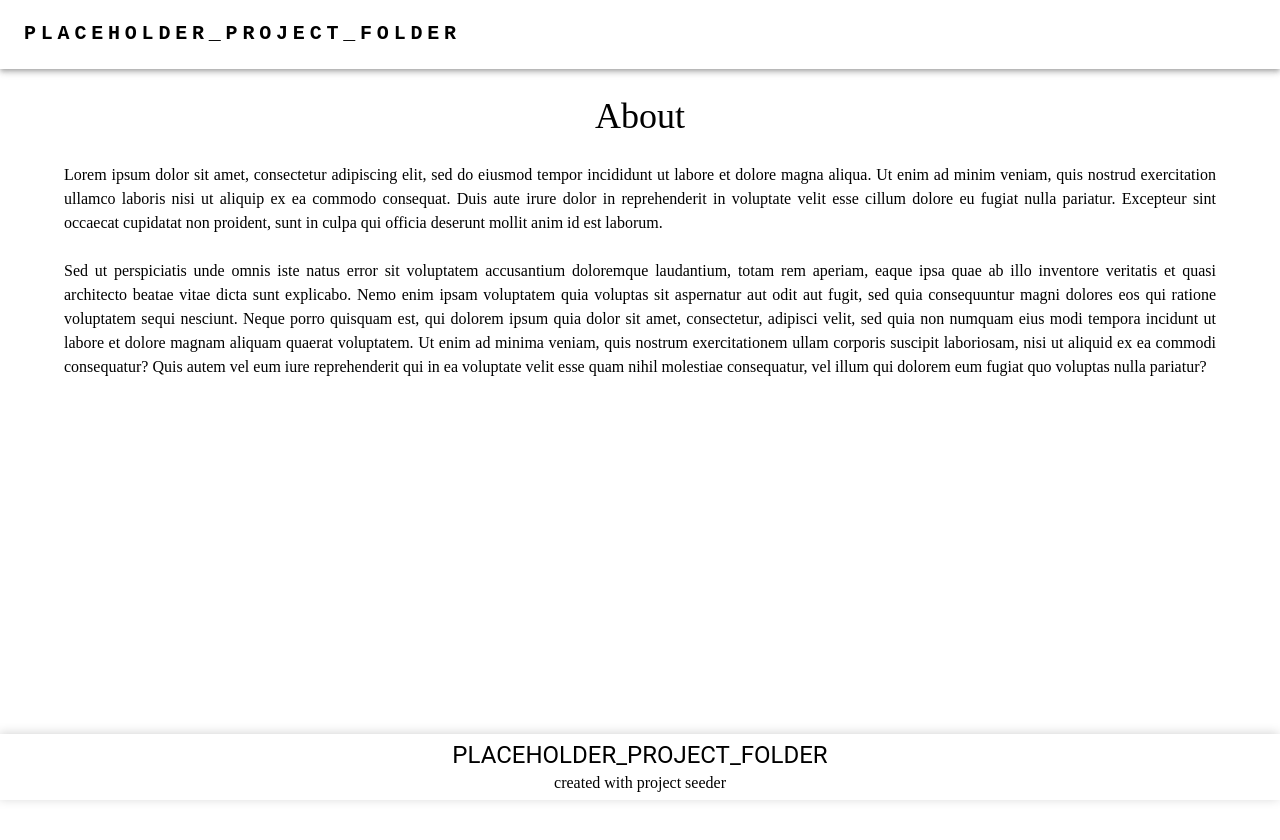
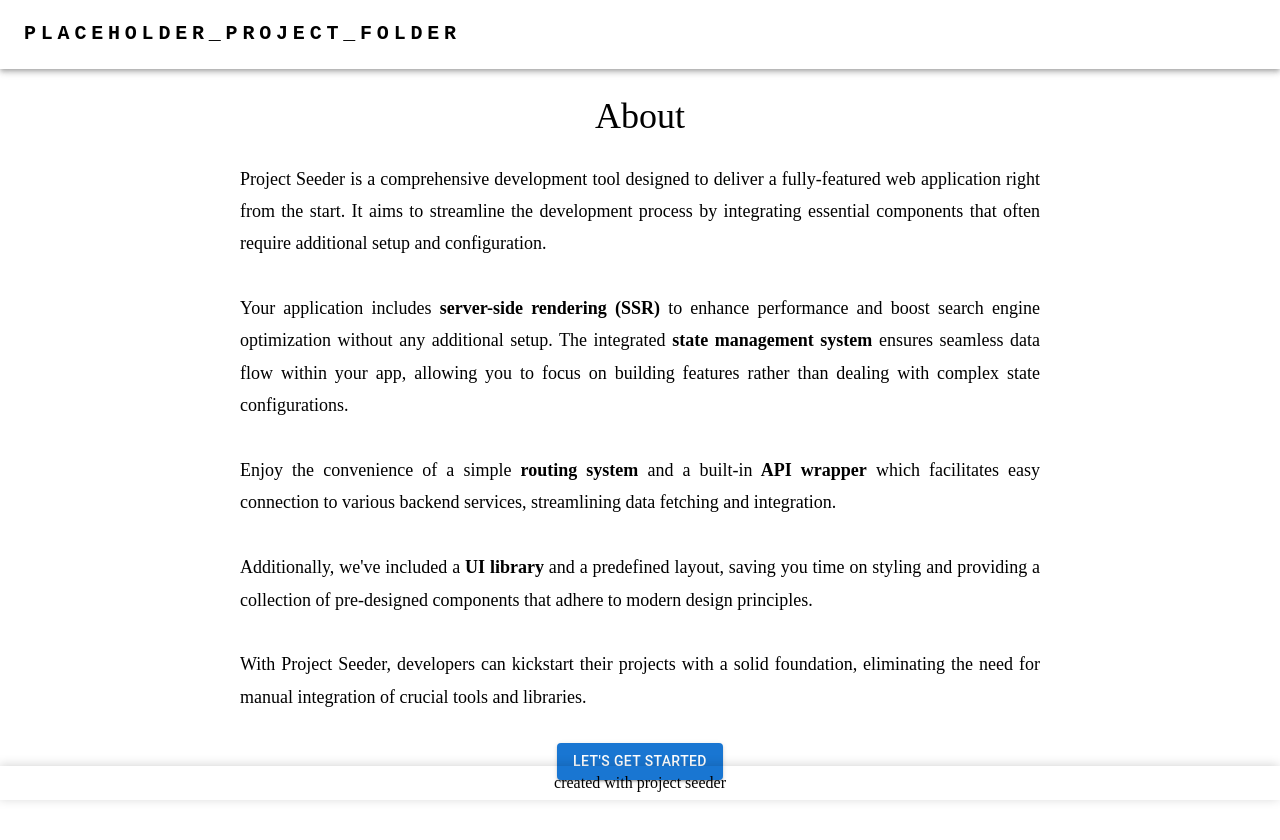
Before and after one commit to OmarBeslic/project-seeder, a React (Vite) app in the folder templates/ssr-mui/: page /about in a window 1280 px wide. Shown: the top 840 px of the page. Before the commit the page ends 800 px from the top, so only its background shows below. Built offline with nearby package versions, Linux system fonts and the light colour scheme.

Commit message:
Prepare Get Started

```diff
--- a/templates/ssr-mui/src/components/footer.jsx
+++ b/templates/ssr-mui/src/components/footer.jsx
@@ -4,9 +4,6 @@ export default function Footer() {
   return (
     <Container className="footer">
       <Grid container direction="column" alignItems="center">
-        <Grid item xs={12}>
-          <Typography variant="h5">PLACEHOLDER_PROJECT_FOLDER</Typography>
-        </Grid>
         <Grid item xs={12}>
           <span style={{ fontWeight: 300 }}>created with </span>
           <span style={{ fontWeight: 500 }}>project seeder </span>
--- a/templates/ssr-mui/src/components/layout.jsx
+++ b/templates/ssr-mui/src/components/layout.jsx
@@ -12,7 +12,7 @@ export default function Layout() {
   return (
     <div id="app-wrapper">
       <Header />
-      <Container>
+      <Container className="content-container">
         <Outlet />
       </Container>
       <Footer />
--- a/templates/ssr-mui/src/index.css
+++ b/templates/ssr-mui/src/index.css
@@ -42,9 +42,14 @@ html *::-webkit-scrollbar-thumb {
 }
 
 .home-logo {
-  margin: 30px;
+  margin: 60px 0px 30px 0px;
   max-height: 300px;
   max-width: 300px;
+}
+
+/* Layout */
+.content-container {
+  margin-bottom: 70px;
 }
 
 /* Header */
@@ -117,6 +122,24 @@ a.link.active {
   /* min-height: 200px; */
 }
 
+/* Get started */
+.get-started-step-wrapper {
+  padding: 20px 0px;
+}
+
+.get-started-label {
+  flex-direction: column !important;
+}
+
+.MuiStepLabel-iconContainer {
+  padding: 5px !important;
+}
+
+.css-1vyamtt-MuiStepLabel-labelContainer span {
+  font-size: 16px;
+  padding-top: 3px;
+}
+
 /* Media queries */
 /* Mobile */
 @media screen and (max-width: 576px) {
--- a/templates/ssr-mui/src/pages/About.jsx
+++ b/templates/ssr-mui/src/pages/About.jsx
@@ -1,3 +1,6 @@
+import { Button } from "@mui/material";
+import { NavLink } from "react-router-dom";
+
 import useStore from "../store";
 
 export default function About() {
@@ -15,31 +18,54 @@ export default function About() {
       >
         About
       </div>
-      <div style={{ textAlign: "justify" }}>
-        Lorem ipsum dolor sit amet, consectetur adipiscing elit, sed do eiusmod
-        tempor incididunt ut labore et dolore magna aliqua. Ut enim ad minim
-        veniam, quis nostrud exercitation ullamco laboris nisi ut aliquip ex ea
-        commodo consequat. Duis aute irure dolor in reprehenderit in voluptate
-        velit esse cillum dolore eu fugiat nulla pariatur. Excepteur sint
-        occaecat cupidatat non proident, sunt in culpa qui officia deserunt
-        mollit anim id est laborum.
+      <div
+        style={{
+          textAlign: "justify",
+          fontSize: 18,
+          maxWidth: 800,
+          margin: "auto",
+          lineHeight: 1.8,
+        }}
+      >
+        Project Seeder is a comprehensive development tool designed to deliver a
+        fully-featured web application right from the start. It aims to
+        streamline the development process by integrating essential components
+        that often require additional setup and configuration.
+        <br />
+        <br /> Your application includes{" "}
+        <span style={{ fontWeight: 600 }}> server-side rendering (SSR)</span> to
+        enhance performance and boost search engine optimization without any
+        additional setup. The integrated{" "}
+        <span style={{ fontWeight: 600 }}> state management system</span>{" "}
+        ensures seamless data flow within your app, allowing you to focus on
+        building features rather than dealing with complex state configurations.
         <br />
         <br />
-        Sed ut perspiciatis unde omnis iste natus error sit voluptatem
-        accusantium doloremque laudantium, totam rem aperiam, eaque ipsa quae ab
-        illo inventore veritatis et quasi architecto beatae vitae dicta sunt
-        explicabo. Nemo enim ipsam voluptatem quia voluptas sit aspernatur aut
-        odit aut fugit, sed quia consequuntur magni dolores eos qui ratione
-        voluptatem sequi nesciunt. Neque porro quisquam est, qui dolorem ipsum
-        quia dolor sit amet, consectetur, adipisci velit, sed quia non numquam
-        eius modi tempora incidunt ut labore et dolore magnam aliquam quaerat
-        voluptatem. Ut enim ad minima veniam, quis nostrum exercitationem ullam
-        corporis suscipit laboriosam, nisi ut aliquid ex ea commodi consequatur?
-        Quis autem vel eum iure reprehenderit qui in ea voluptate velit esse
-        quam nihil molestiae consequatur, vel illum qui dolorem eum fugiat quo
-        voluptas nulla pariatur?
+        Enjoy the convenience of a simple{" "}
+        <span style={{ fontWeight: 600 }}> routing system</span> and a built-in
+        <span style={{ fontWeight: 600 }}> API wrapper</span> which facilitates
+        easy connection to various backend services, streamlining data fetching
+        and integration.
+        <br />
+        <br />
+        Additionally, we've included a{" "}
+        <span style={{ fontWeight: 600 }}> UI library</span> and a predefined
+        layout, saving you time on styling and providing a collection of
+        pre-designed components that adhere to modern design principles.
+        <br />
+        <br />
+        With Project Seeder, developers can kickstart their projects with a
+        solid foundation, eliminating the need for manual integration of crucial
+        tools and libraries.
       </div>
-      <img className="home-logo" src={style?.logo} />
+      <Button
+        variant="contained"
+        style={{ background: style?.layerOneBackgroundColor, marginTop: 30 }}
+      >
+        <NavLink className="link" to={"/get-started"}>
+          Let's get started
+        </NavLink>
+      </Button>
     </>
   );
 }
--- /dev/null
+++ b/templates/ssr-mui/src/pages/GetStarted.jsx
@@ -0,0 +1,237 @@
+import { useState } from "react";
+
+import Box from "@mui/material/Box";
+import Stepper from "@mui/material/Stepper";
+import Step from "@mui/material/Step";
+import StepLabel from "@mui/material/StepLabel";
+import Button from "@mui/material/Button";
+import Typography from "@mui/material/Typography";
+
+import useStore from "../store";
+
+const steps = [
+  { label: "Intro", component: StepIntro },
+  { label: "SSR & File structure", component: StepSSR },
+  { label: "State management & API", component: StepStateAndAPI },
+  { label: "Routing", component: StepRouting },
+  { label: "UI", component: StepUI },
+  { label: "All done!", component: StepDone },
+];
+
+function StepIntro() {
+  return (
+    <>
+      <div style={{ fontSize: 36, fontWeight: 200, marginBottom: 30 }}>
+        Get started quickly!
+      </div>
+      <div style={{ textAlign: "justify", fontSize: 20, lineHeight: 1.7 }}>
+        Congratulations on using Project Seeder to kickstart your application
+        development! By choosing our app creator, you've saved valuable time and
+        effort, as your app now comes equipped with a powerful set of features
+        right from the get-go.
+        <br />
+        <br />
+        Let's explore the built-in features of your newly created app!
+      </div>
+    </>
+  );
+}
+
+function StepSSR() {
+  return (
+    <>
+      <>
+        <div style={{ fontSize: 36, fontWeight: 200, marginBottom: 30 }}>
+          SSR - Server Side Rendering
+        </div>
+        <div style={{ textAlign: "justify", fontSize: 20, lineHeight: 1.7 }}>
+          In an isomorphic React app with server-side rendering (SSR), the goal
+          is to render the initial HTML content on the server rather than solely
+          relying on the client. In this scenario, your{" "}
+          <span style={{ fontWeight: 600 }}>server.js</span> file, which runs an
+          Express server, plays a central role. The server handles the rendering
+          of the app using an entry file called{" "}
+          <span style={{ fontWeight: 600 }}>entry-server.js</span>.
+          <br />
+          <br />
+          When a user makes a request to your app, the server executes the code
+          in <span style={{ fontWeight: 600 }}>entry-server.js</span> to render
+          the React components defined in{" "}
+          <span style={{ fontWeight: 600 }}>App.jsx</span> on the server side.
+          This pre-rendered HTML is then sent to the client, improving initial
+          page load performance and search engine optimization.
+          <br />
+          <br />
+          In addition to SSR, your{" "}
+          <span style={{ fontWeight: 600 }}>server.js</span> file manages data
+          prefetching. This involves fetching necessary data before rendering
+          the components, optimizing the app's performance. The server initiates
+          global requests like{" "}
+          <span style={{ fontWeight: 600 }}>getStyle and getUser</span> that are
+          relevant to the entire application. Moreover, it dynamically fetches
+          specific data based on the route the user is accessing, ensuring that
+          each page has the required information ready before rendering.
+          <br />
+          <br />
+          On the client side, the{" "}
+          <span style={{ fontWeight: 600 }}>entry-client.js </span> file serves
+          the same <span style={{ fontWeight: 600 }}>App.jsx </span>
+          file. Once the initial HTML is delivered to the client, the React
+          components take over and the app becomes interactive. This hybrid
+          approach of SSR and client-side rendering (CSR) combines the best of
+          both worlds, providing a faster initial load and a responsive user
+          experience.
+        </div>
+        <img
+          src="/assets/img/getstarted/ssr.svg"
+          style={{
+            background: "white",
+            borderRadius: 20,
+            margin: "30px 0px 20px 0px",
+            padding: 50,
+            maxWidth: "100%",
+          }}
+        />
+      </>
+    </>
+  );
+}
+
+function StepStateAndAPI() {
+  return (
+    <>
+      <>
+        <div style={{ fontSize: 36, fontWeight: 200, marginBottom: 30 }}>
+          State Management and API wrapper
+        </div>
+        <div
+          style={{ textAlign: "justify", fontSize: 20, lineHeight: 1.7 }}
+        ></div>
+      </>
+    </>
+  );
+}
+
+function StepRouting() {
+  return (
+    <>
+      <>
+        <div style={{ fontSize: 36, fontWeight: 200, marginBottom: 30 }}>
+          Routing system
+        </div>
+        <div
+          style={{ textAlign: "justify", fontSize: 20, lineHeight: 1.7 }}
+        ></div>
+      </>
+    </>
+  );
+}
+
+function StepUI() {
+  return (
+    <>
+      <>
+        <div style={{ fontSize: 36, fontWeight: 200, marginBottom: 30 }}>
+          UI Library - MUI
+        </div>
+        <div
+          style={{ textAlign: "justify", fontSize: 20, lineHeight: 1.7 }}
+        ></div>
+      </>
+    </>
+  );
+}
+
+function StepDone() {
+  return (
+    <>
+      <>
+        <div style={{ fontSize: 36, fontWeight: 200, marginBottom: 30 }}>
+          Start Developing!
+        </div>
+        <div
+          style={{ textAlign: "justify", fontSize: 20, lineHeight: 1.7 }}
+        ></div>
+      </>
+    </>
+  );
+}
+
+function StepperBottom({ activeStep, handleBack, handleNext, handleReset }) {
+  // If step is last step show reset buttons
+  if (activeStep === steps.length - 1) {
+    return (
+      <>
+        <Box sx={{ display: "flex", flexDirection: "row", pt: 2 }}>
+          <Box sx={{ flex: "1 1 auto" }} />
+          <Button onClick={handleReset}>Reset</Button>
+        </Box>
+      </>
+    );
+  }
+
+  // In any other case show back and next buttons
+  return (
+    <Box sx={{ display: "flex", flexDirection: "row", pt: 2 }}>
+      <Button
+        color="inherit"
+        disabled={activeStep === 0}
+        onClick={handleBack}
+        sx={{ mr: 1 }}
+      >
+        Back
+      </Button>
+      <Box sx={{ flex: "1 1 auto" }} />
+      <Button variant="contained" onClick={handleNext}>
+        {activeStep === steps.length - 1 ? "Finish" : "Next"}
+      </Button>
+    </Box>
+  );
+}
+
+export default function GetStarted() {
+  const { style } = useStore();
+
+  const [activeStep, setActiveStep] = useState(0);
+
+  const handleNext = () => {
+    setActiveStep((prevActiveStep) => prevActiveStep + 1);
+  };
+
+  const handleBack = () => {
+    setActiveStep((prevActiveStep) => prevActiveStep - 1);
+  };
+
+  const handleReset = () => {
+    setActiveStep(0);
+  };
+
+  return (
+    <div style={{ marginTop: 30 }}>
+      <Box sx={{ width: "100%" }}>
+        <Stepper activeStep={activeStep} className="get-started-stepper">
+          {steps.map((step, index) => {
+            return (
+              <Step key={step.label} className="get-started-step">
+                <StepLabel className="get-started-label">
+                  {step.label}
+                </StepLabel>
+              </Step>
+            );
+          })}
+        </Stepper>
+
+        <div className="get-started-step-wrapper">
+          {steps[activeStep]?.component({ activeStep })}
+        </div>
+
+        <StepperBottom
+          activeStep={activeStep}
+          handleBack={handleBack}
+          handleNext={handleNext}
+          handleReset={handleReset}
+        />
+      </Box>
+    </div>
+  );
+}
--- a/templates/ssr-mui/src/pages/Home.jsx
+++ b/templates/ssr-mui/src/pages/Home.jsx
@@ -1,3 +1,6 @@
+import { NavLink } from "react-router-dom";
+import Button from "@mui/material/Button";
+
 import useStore from "../store";
 
 export default function Home() {
@@ -5,10 +8,34 @@ export default function Home() {
 
   return (
     <>
-      <div style={{ fontWeight: 200, fontSize: 36, marginTop: 40 }}>
-        Home
+      <img className="home-logo" src={style?.logo} />
+      <div style={{ fontWeight: 200, fontSize: 36 }}>
+        Welcome to your new project!
       </div>
-      <img className="home-logo" src={style?.logo} />
+      <div style={{ fontWeight: 400, fontSize: 36 }}>
+        PLACEHOLDER_PROJECT_FOLDER
+      </div>
+      <div style={{ marginTop: 40 }}>
+        <Button
+          variant="contained"
+          style={{
+            background: style?.layerOneBackgroundColor,
+            marginRight: 20,
+          }}
+        >
+          <NavLink className="link" to={"/about"}>
+            About
+          </NavLink>
+        </Button>
+        <Button
+          variant="contained"
+          style={{ background: style?.layerOneBackgroundColor }}
+        >
+          <NavLink className="link" to={"/get-started"}>
+            Get started
+          </NavLink>
+        </Button>
+      </div>
     </>
   );
 }
--- a/templates/ssr-mui/src/routes.js
+++ b/templates/ssr-mui/src/routes.js
@@ -1,5 +1,6 @@
 import Home from "./pages/Home.jsx";
 import About from "./pages/About.jsx";
+import GetStarted from "./pages/GetStarted.jsx";
 import Posts from "./pages/Posts.jsx";
 import Post from "./pages/Post.jsx";
 import Dashboard from "./pages/Dashboard.jsx";
@@ -16,6 +17,11 @@ export const routes = [
     path: "/about",
     slug: "about",
     component: About,
+  },
+  {
+    path: "/get-started",
+    slug: "getStarted",
+    component: GetStarted,
   },
   {
     path: "/posts",
```
Also changed, not shown: templates/ssr-mui/public/assets/img/getstarted/ssr.svg (added).
